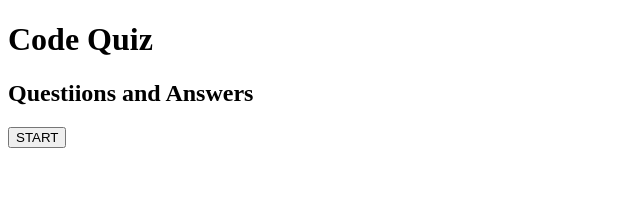
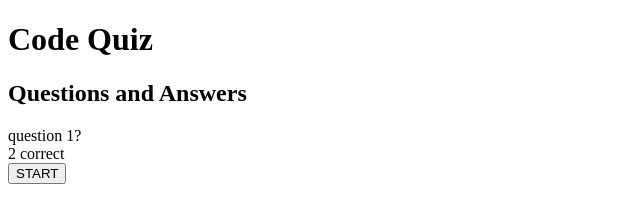
Before and after one commit to vulpesviator/04-code-quiz, a plain HTML site: page index.html in a window 1280 px wide. Both pictures are taken after a click on the button "START". Shown: the whole page, without its empty margins (0-640 px from the left). Drawn offline with Linux system fonts and the light colour scheme.

Commit message:
On click question and answer are loaded into div

```diff
--- a/asssets/quiz.js
+++ b/asssets/quiz.js
@@ -3,16 +3,24 @@ WHEN the page loads, there is an introductory paragraph to the code quiz and a S
 
 When a user clicks the START button than a question with four possible answers loads onto the screen
 */
-var selectQuestion = document.querySelector("#question");
+var questionText = document.querySelector("#question");
+var guessOptions = document.querySelector("#guess")
+var startButton = document.querySelector("#start-button")
 
-
-var answerList = ["answer 1", "answer 2", "answer 3", "answer 4"];
-var questionList = ["question 1", " question 2", "question 3", "question 4"];
-var wrongList = ["wrong option 1", "wrong option 2", "wrong option 3", "wrong option 4"];
+var questions = ["question 1?", "question 2?", "question 3?", "question 4?"];
+var answers = ["1 correct", "2 correct", "3 correct", "4 correct"];
+var nonAnswers = ["fake answer 1", "fake answer 2", "fake answer 3", "fake answer 4", "fake answer 5", "fake answer 6"];
 
 function loadQuestions() {
+    selectQuestion = questions[Math.floor(Math.random() * questions.length)];
+    selectAnswers = answers[Math.floor(Math.random() * answers.length)];
 
+    questionText.textContent = selectQuestion;
+    guessOptions.textContent = selectAnswers;
 }
+
+startButton.addEventListener("click", loadQuestions);
+
 /*
 Then a timer begins giving the user a certain amount of time to answer the question
 
--- a/index.html
+++ b/index.html
@@ -14,7 +14,7 @@
     </header>
     <main>
         <div id="container">
-            <h2>Questiions and Answers</h2>
+            <h2>Questions and Answers</h2>
             <div id="question"></div>
             <div id="guess"></div>
             <button id="start-button">START</button>
```
